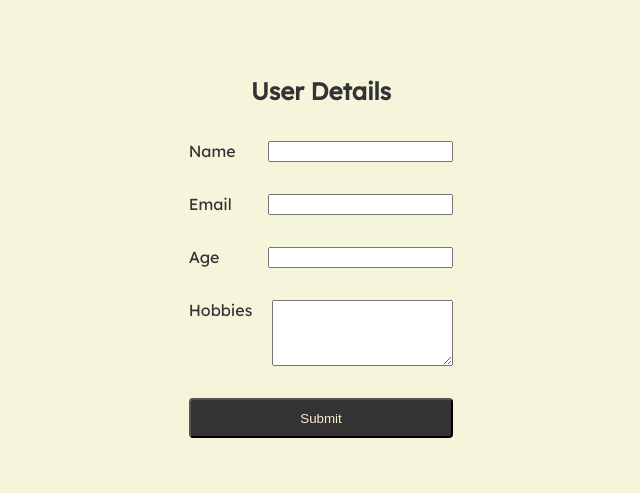
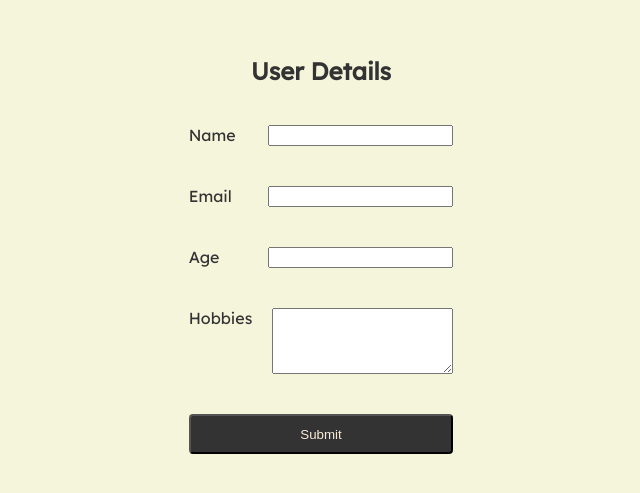
Before and after one commit to uxprateek/Percy_setup, a website: page index.html in a window 1280 px wide. Shown: the part 145-638 px from the top of the page, without its empty margins (319-959 px from the left). Drawn offline with Linux system fonts and the light colour scheme.

Commit message:
Update index.html

```diff
--- a/index.html
+++ b/index.html
@@ -21,7 +21,7 @@
 
     .row{
     display: flex;
-    padding: 16px;
+    padding: 20px;
     flex-direction: row;
     justify-content: space-between;
     border-bottom: 1px #fff;
```
